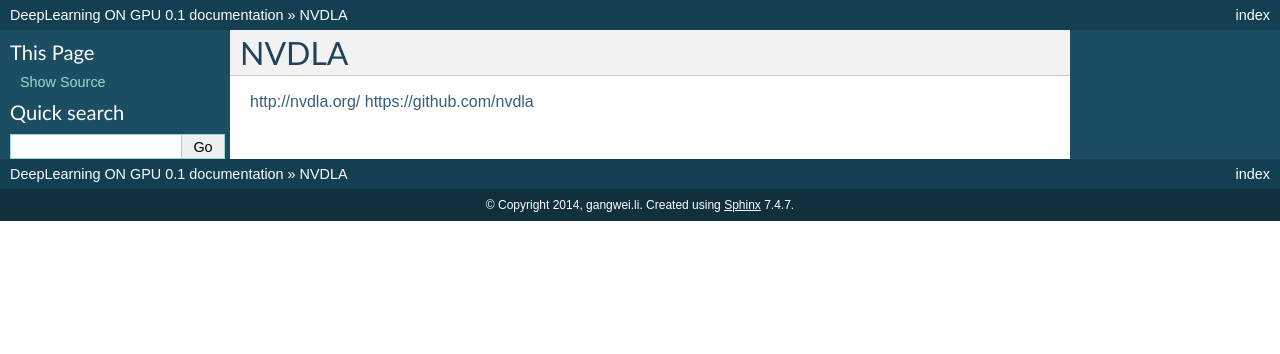
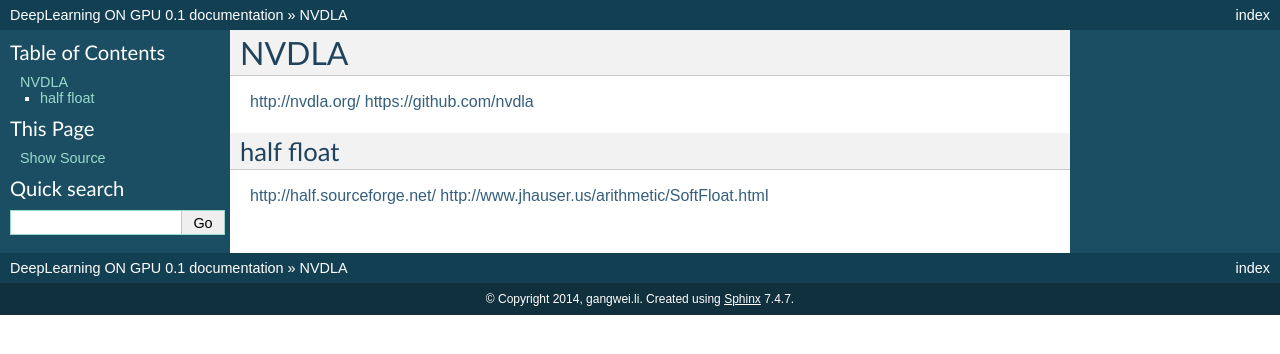
Before and after one commit to gwli/DeepLearningOnGPU, a Sphinx documentation site: the page built from source/Stage_3/DLA.rst, in a window 1280 px wide. Shown: the top 354 px of the page. Built offline with Sphinx 7.4.7, drawn with Linux system fonts in a browser that asks for light colours.

Commit message:
half float

```diff
--- a/source/Stage_2/introduction.rst
+++ b/source/Stage_2/introduction.rst
@@ -137,8 +137,9 @@
 
 
 参考
-=====
+====
 
+#. https://github.com/dformoso/deeplearning-mindmap
 #. http://www.cnblogs.com/daniel-D/archive/2013/06/03/3116278.html BP 算法之一种直观的解释
 #. `深度学习wiki <http://deeplearning.stanford.edu/wiki/index.php/%E7%A5%9E%E7%BB%8F%E7%BD%91%E7%BB%9C>`_
 
--- a/source/Stage_3/DLA.rst
+++ b/source/Stage_3/DLA.rst
@@ -4,3 +4,10 @@
 
 http://nvdla.org/
 https://github.com/nvdla
+
+
+half float
+==========
+
+http://half.sourceforge.net/
+http://www.jhauser.us/arithmetic/SoftFloat.html
--- a/source/Stage_4/CNNvisualization.rst
+++ b/source/Stage_4/CNNvisualization.rst
@@ -1,3 +1,4 @@
+**********
 卷积可视化
 **********
 
--- a/source/Stage_4/NewPaper.rst
+++ b/source/Stage_4/NewPaper.rst
@@ -1,5 +1,6 @@
-deep learning 新文章：
-*********************
+**********************
+deep learning 论文笔记
+**********************
 
 Deep Learning Shape Priors for Object Segmentation
 ==================================================
```
Also changed, not shown: source/Stage_4/NewDiction.rst (deleted, +0 -19 lines).
